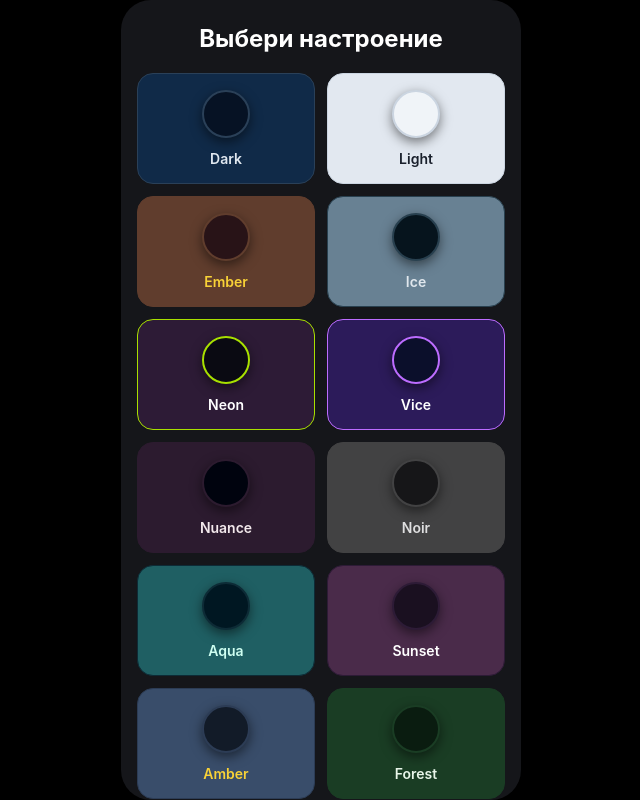
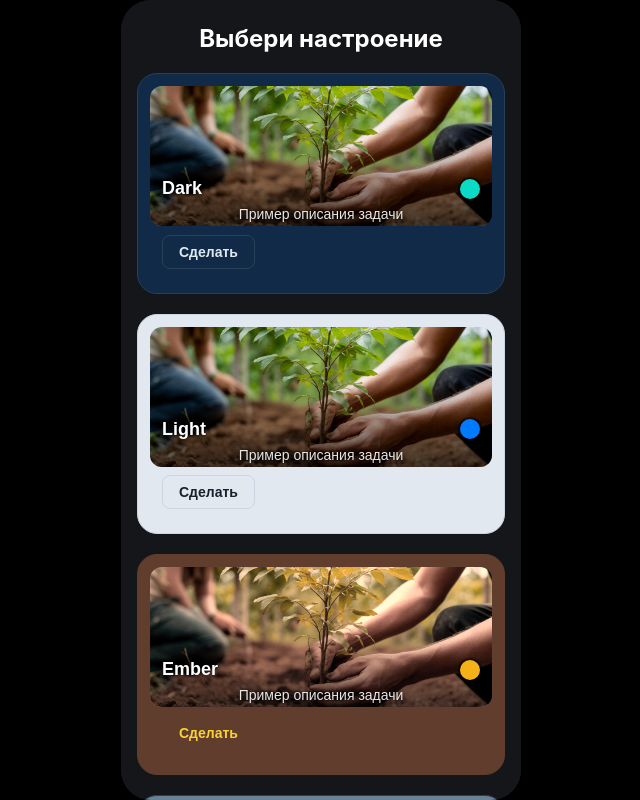
Before and after one commit to ShockIgorek/bonsai, a website built with Vite: page index.html in a window 1280 px wide. Shown: the whole page, without its empty margins (319-959 px from the left). Built offline with nearby package versions, Linux system fonts and the light colour scheme.

Commit message:
feat: honest theme previews with local image, nested cards, custom scrollbar

```diff
--- a/src/views/themes.js
+++ b/src/views/themes.js
@@ -17,16 +17,34 @@ export function renderThemesScreen() {
   const app = document.getElementById('app');
   if (!app) return;
 
+  const savedTheme = localStorage.getItem('bonsai-theme') || 'bonsai';
+  document.documentElement.setAttribute('data-theme', savedTheme);
+
   app.innerHTML = `
     <div class="themes-screen">
       <h1 class="themes-title">Выбери настроение</h1>
-      <div class="themes-grid">
-        ${THEMES.map(t => `
+      <div class="themes-list">
+        ${THEMES.map(t => {
+          const filter = getThemeFilter(t.id);
+          return `
           <button class="theme-card" data-theme="${t.id}">
-            <div class="theme-color" style="background: var(--bg-main); border: 2px solid var(--border);"></div>
-            <span class="theme-name">${t.name}</span>
+            <div class="theme-preview" data-theme="${t.id}">
+              <!-- Фон карточки (цвет темы) -->
+              <div class="theme-bg" style="background: var(--bg-card);"></div>
+              <!-- Картинка с локальным фильтром -->
+              <div class="theme-preview-img" style="background-image: url('/assets/bonsai-preview.jpg'); filter: ${filter};"></div>
+
+              <div class="theme-preview-overlay">
+                <div class="theme-preview-header">
+                  <span class="theme-preview-title">${t.name}</span>
+                  <span class="theme-preview-badge"></span>
+                </div>
+                <div class="theme-preview-desc">Пример описания задачи</div>
+                <div class="theme-preview-btn">Сделать</div>
+              </div>
+            </div>
           </button>
-        `).join('')}
+        `}).join('')}
       </div>
     </div>
   `;
@@ -35,8 +53,26 @@ export function renderThemesScreen() {
     btn.addEventListener('click', () => {
       const theme = btn.dataset.theme;
       document.documentElement.setAttribute('data-theme', theme);
-      // Сохраняем выбор, чтобы не сбрасывался
       localStorage.setItem('bonsai-theme', theme);
     });
   });
 }
+
+function getThemeFilter(themeId) {
+  const filters = {
+    'noir': 'grayscale(100%) contrast(1.2)',
+    'ice': 'sepia(0.3) hue-rotate(180deg) saturate(1.5)',
+    'neon': 'contrast(1.2) saturate(1.5) hue-rotate(300deg)',
+    'vice': 'contrast(1.1) saturate(1.3) hue-rotate(240deg)',
+    'ember': 'sepia(0.6) saturate(1.4) hue-rotate(-20deg)',
+    'nuance': 'sepia(0.2) hue-rotate(300deg)',
+    'aqua': 'hue-rotate(150deg) saturate(1.2)',
+    'sunset': 'sepia(0.4) saturate(1.3) hue-rotate(-30deg)',
+    'amber': 'sepia(0.5) saturate(1.2)',
+    'bonsai': 'contrast(1.1) saturate(1.2)',
+    'forest': 'hue-rotate(60deg) saturate(1.3)',
+    'dark': 'none',
+    'light': 'none'
+  };
+  return filters[themeId] || 'none';
+}
--- a/styles/base.css
+++ b/styles/base.css
@@ -20,3 +20,18 @@ body {
   overflow: hidden;
   border-radius: 30px;
 }
+
+/* Кастомный скроллбар */
+::-webkit-scrollbar {
+  width: 6px;
+}
+::-webkit-scrollbar-track {
+  background: var(--bg-main);
+}
+::-webkit-scrollbar-thumb {
+  background: var(--border);
+  border-radius: 3px;
+}
+::-webkit-scrollbar-thumb:hover {
+  background: var(--accent);
+}
--- a/styles/themes.css
+++ b/styles/themes.css
@@ -5,6 +5,8 @@
   flex-direction: column;
   box-sizing: border-box;
   color: var(--text-main);
+  background: var(--bg-main);
+  overflow-y: auto;
 }
 
 .themes-title {
@@ -15,41 +17,103 @@
   color: var(--text-main);
 }
 
-.themes-grid {
-  display: grid;
-  grid-template-columns: 1fr 1fr;
-  gap: 12px;
-  flex: 1;
-  align-content: start;
+.themes-list {
+  display: flex;
+  flex-direction: column;
+  gap: 20px;
 }
 
 .theme-card {
+  border: 1px solid var(--border);
+  border-radius: 20px;
+  padding: 0;
+  cursor: pointer;
+  transition: transform 0.15s, border-color 0.15s;
+  display: block;
+  width: 100%;
+  background: var(--bg-card); /* Фон плашки — цвет темы */
+  overflow: hidden;
+}
+
+.theme-card:active { transform: scale(0.98); }
+.theme-card:hover { border-color: var(--accent); }
+
+.theme-preview {
+  position: relative;
+  width: 100%;
+  display: flex;
+  flex-direction: column;
+  padding: 12px; /* Отступы внутри карточки */
+  box-sizing: border-box;
+}
+
+/* Картинка — вложенная, с отступами и скруглением */
+.theme-preview-img {
+  width: 100%;
+  height: 140px;
+  border-radius: 12px;
+  background-size: cover;
+  background-position: center;
+  position: relative;
+  z-index: 1;
+  overflow: hidden;
+}
+
+/* Затемнение поверх картинки (для читаемости текста) */
+.theme-preview-img::after {
+  content: '';
+  position: absolute;
+  inset: 0;
+  background: linear-gradient(to top, rgba(0,0,0,0.7) 0%, transparent 60%);
+}
+
+.theme-preview-overlay {
+  position: relative;
+  z-index: 2;
+  padding: 12px;
+  display: flex;
+  flex-direction: column;
+  gap: 6px;
+  margin-top: -60px; /* Накладываем текст на нижнюю часть картинки */
+}
+
+.theme-preview-header {
+  display: flex;
+  justify-content: space-between;
+  align-items: center;
+}
+
+.theme-preview-title {
+  font-size: 18px;
+  font-weight: 700;
+  text-shadow: 0 1px 4px rgba(0,0,0,0.9);
+  color: #fff; /* Белый текст на затемнённой картинке */
+}
+
+.theme-preview-badge {
+  width: 20px;
+  height: 20px;
+  border-radius: 50%;
+  box-shadow: 0 0 0 2px rgba(0,0,0,0.5);
+  background: var(--accent);
+}
+
+.theme-preview-desc {
+  font-size: 14px;
+  line-height: 1.4;
+  text-shadow: 0 1px 3px rgba(0,0,0,0.9);
+  color: rgba(255,255,255,0.9); /* Белый полупрозрачный */
+}
+
+.theme-preview-btn {
+  align-self: flex-start;
+  padding: 8px 16px;
+  border-radius: 8px;
+  font-size: 14px;
+  font-weight: 600;
+  margin-top: 4px;
   background: var(--bg-card);
   border: 1px solid var(--border);
-  border-radius: 16px;
-  padding: 16px;
-  cursor: pointer;
-  display: flex;
-  flex-direction: column;
-  align-items: center;
-  gap: 12px;
-  transition: transform 0.15s, border-color 0.15s;
   color: var(--text-main);
-  font-family: inherit;
+  text-shadow: none; /* Кнопка без тени */
 }
-
-.theme-card:active { transform: scale(0.97); }
-.theme-card:hover { border-color: var(--accent); }
-
-.theme-color {
-  width: 48px;
-  height: 48px;
-  border-radius: 50%;
-  box-shadow: 0 4px 12px rgba(0,0,0,0.5);
-}
-
-.theme-name {
-  font-size: 14px;
-  font-weight: 600;
-  text-align: center;
-}
--- a/styles/variables.css
+++ b/styles/variables.css
@@ -112,3 +112,13 @@
   --accent: #09DBC7; --accent-dim: #0a9b8e; --danger: #BD0927;
   --border: #2a4058; --shadow: 0 4px 12px rgba(0,0,0,0.5);
 }
+
+/* Фильтры для тем, у которых их не было */
+[data-theme="dark"] .tinder-image { filter: none; }
+[data-theme="light"] .tinder-image { filter: none; }
+[data-theme="nuance"] .tinder-image { filter: sepia(0.2) hue-rotate(300deg); }
+[data-theme="aqua"] .tinder-image { filter: hue-rotate(150deg) saturate(1.2); }
+[data-theme="sunset"] .tinder-image { filter: sepia(0.4) saturate(1.3) hue-rotate(-30deg); }
+[data-theme="amber"] .tinder-image { filter: sepia(0.5) saturate(1.2); }
+[data-theme="bonsai"] .tinder-image { filter: contrast(1.1) saturate(1.2); }
+[data-theme="forest"] .tinder-image { filter: hue-rotate(60deg) saturate(1.3); }
```
Also changed, not shown: public/assets/bonsai-preview.jpg (added).
